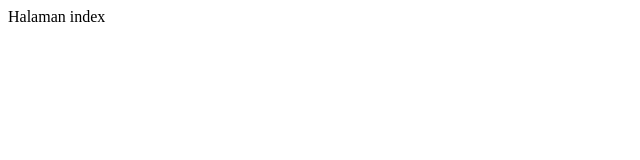
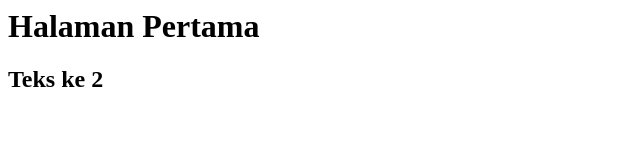
Before and after one commit to Famnz08/praktek, a plain HTML site: page index.html in a window 1280 px wide. Shown: the whole page, without its empty margins (0-640 px from the left). Drawn offline with Linux system fonts and the light colour scheme.

Commit message:
Mengganti tekx di halaman index_arfan

```diff
--- a/index.html
+++ b/index.html
@@ -1 +1,2 @@
-Halaman index
+<h1>Halaman Pertama</h1>
+<h2>Teks ke 2</h2>
```
